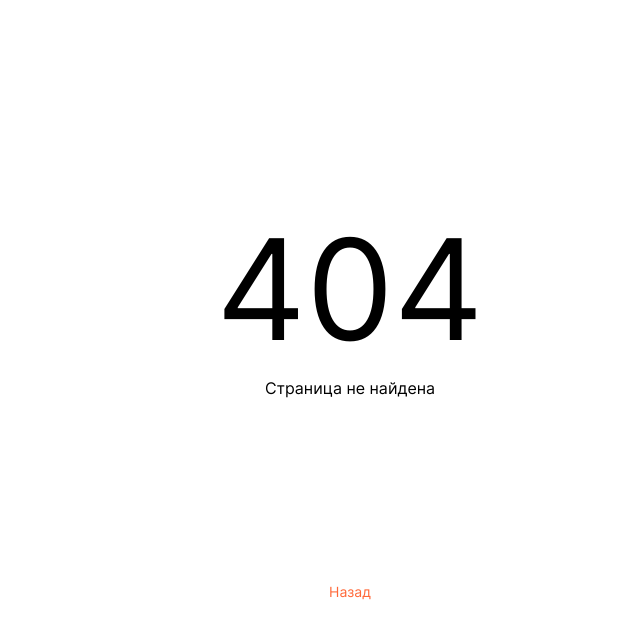
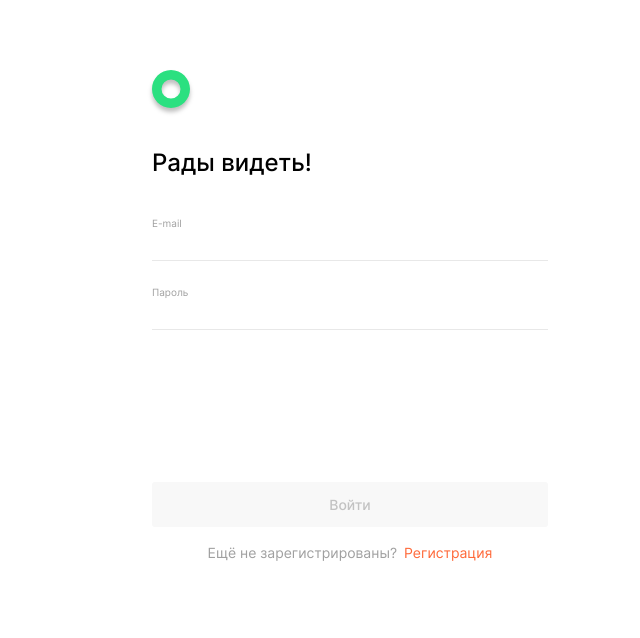
Before and after one commit to ChumachI/movies-explorer-frontend, a React (Create React App) app: page /signin in a window 1280 px wide. Before the commit this address had no page. Shown: the top 638 px of the page, without its empty margins (290-930 px from the left). Built offline with nearby package versions, Linux system fonts and the light colour scheme.

Commit message:
Диплом level3 v2

```diff
--- a/src/components/App/App.jsx
+++ b/src/components/App/App.jsx
@@ -312,10 +312,6 @@ function App() {
             />
           </Route>
 
-          <Route path="*">
-            <PageNotFound history={history} />
-          </Route>
-
           <Route path="/signin">
             {isLoggedIn ? (
               <Redirect to="/movies" />
@@ -334,6 +330,9 @@ function App() {
               />
             )}
           </Route>
+          <Route path="*">
+              <PageNotFound history={history} />
+            </Route>
         </Switch>
       </CurrentUserContext.Provider>
       <Footer />
```
